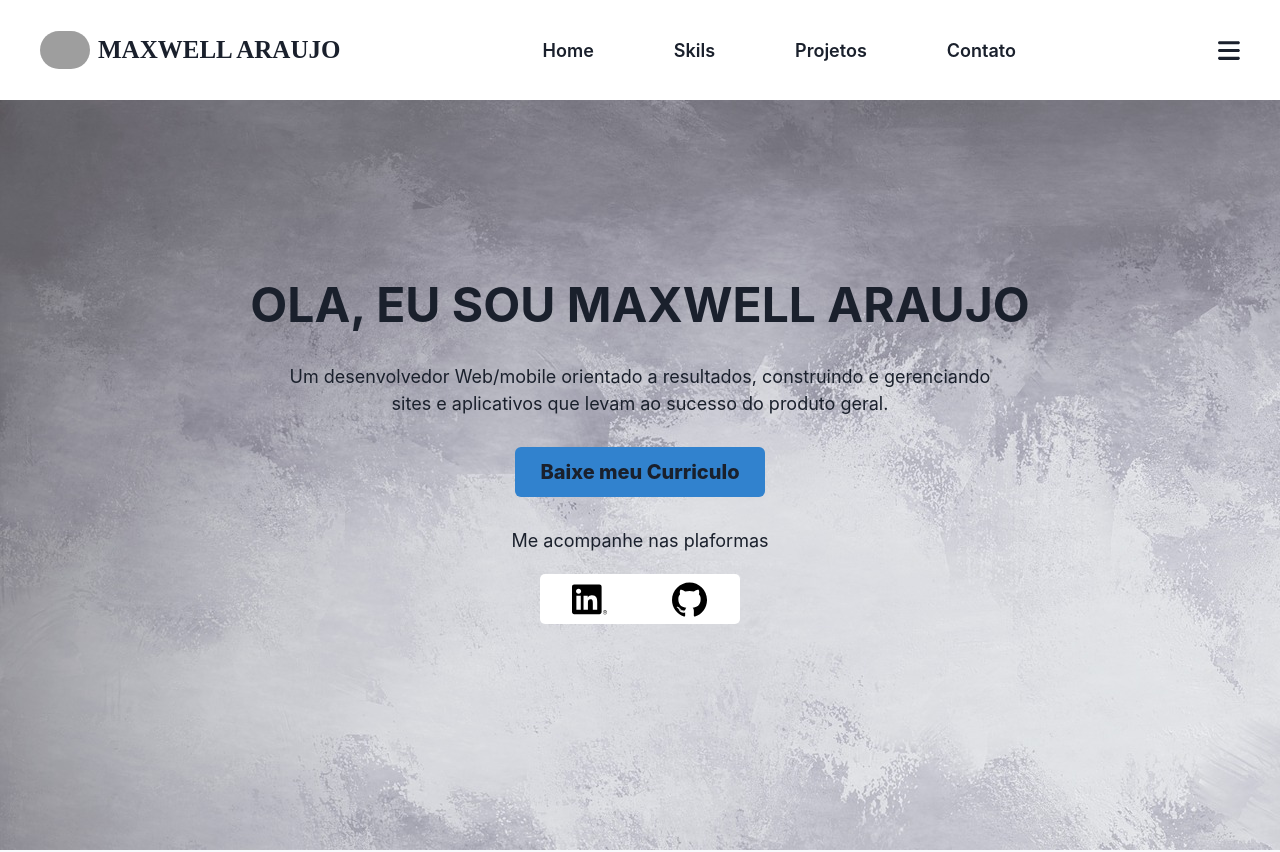
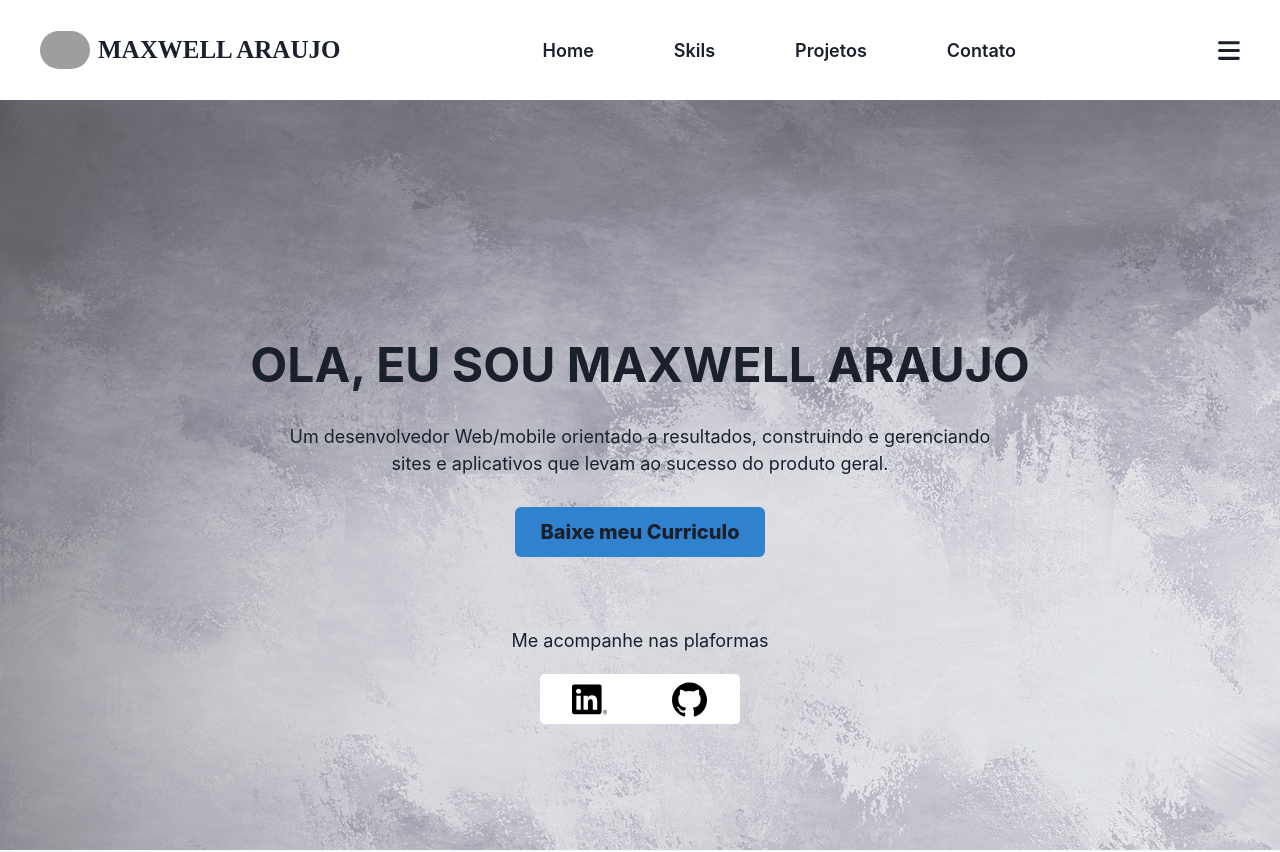
Before and after one commit to maxwellaraujo11/MaxwellAraujoDev, a React (Create React App) app: page / in a window 1280 px wide. Shown: the top 852 px of the page. Built offline with nearby package versions, Linux system fonts and the light colour scheme; grey boxes are pictures that could not be loaded.

Commit message:
alterações na home, trocar de cv para download

```diff
--- a/src/components/commons/Main/Home.js
+++ b/src/components/commons/Main/Home.js
@@ -4,12 +4,13 @@ import { Flex, Text, Button, Heading, Link, Image,  } from "@chakra-ui/react"
 function Home() {
 
     return (
-      <Flex bgImage="url(./bgMain.jpg)" h="100vh" justify="center" align="center" flexDir="column" mt="50">
+      <Flex bgImage="url(./bgMain.jpg)" h="100vh" justify="center" align="center" flexDir="column" mt="50" pos="relative">
 
         <Flex
             flexDir="column"
             m="0 auto"
             justify="center"
+            pos="relative"
         >
 
             <Heading
@@ -21,6 +22,7 @@ function Home() {
                  textAlign="center"
                  width={{base:"90%", xl:"100%"}}
                  margin="0 auto"
+                 mt="40"
             >
                Ola, eu sou Maxwell Araujo
             </Heading>
@@ -37,7 +39,7 @@ function Home() {
 
             <Button
                 as="a"
-                href="(./teste.pdf)"
+                href="(./cvmax.pdf.pdf)"
                 download
                 px={5}
                 w={250}
@@ -55,6 +57,8 @@ function Home() {
                     </Text>
             </Button>
 
+            <Flex mt={10} flexDir="column"> {/*BOX DO TEXTO E LINKS DA HOME*/}
+
                 <Text
                     textAlign={{base: 'center'}}
                     fontSize={{base:'1.3rem', xl:"lg"}}
@@ -64,7 +68,7 @@ function Home() {
                     Me acompanhe nas plaformas
                 </Text>
 
-            <Flex m="0 auto" mt={5}>
+                <Flex m="0 auto" mt={5}> {/*  BOX DOS LINKS DA HOME*/}
                     <Link
                         rounded="5px 0px 0px 5px"
                         w='100px' h='50px'
@@ -91,7 +95,8 @@ function Home() {
                     >
                         <Image src="./github.svg" boxSize={35}/>
                     </Link>
-            </Flex>
+                </Flex>  {/* FIM BOX DOS LINKS DA HOME*/}
+            </Flex>  {/* FIM BOX DO TEXTO E LINKS DA HOME*/}
 
         </Flex>
 
```
Also changed, not shown: 2 other files (tests, documents, lock files or other folders). Lines whose indentation alone changed are shown as unchanged.
